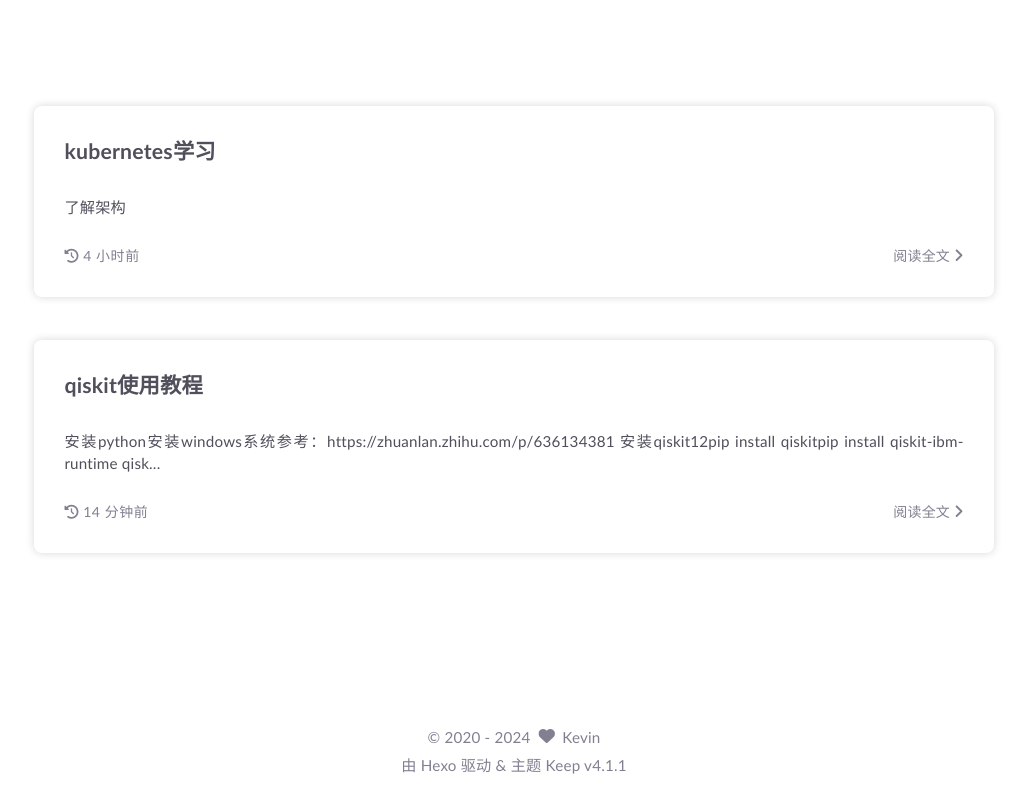
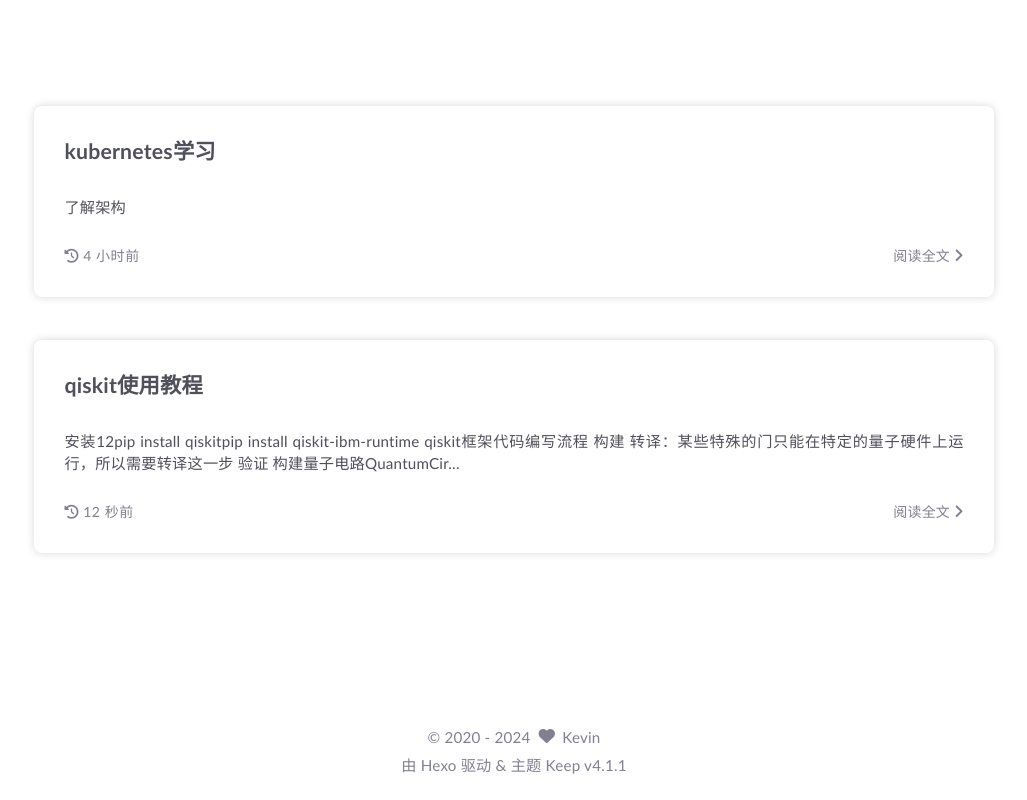
Before and after one commit to sirix-v/sirix-v.github.io, a plain HTML site: page index.html in a window 1280 px wide. Shown: the part 800-1600 px from the top of the page, without its empty margins (126-1153 px from the left). Drawn offline with Linux system fonts and the light colour scheme; some packages are replaced by stand-ins of ours; a script that the page names is missing.

Commit message:
Site updated: 2024-04-09 15:48:18

```diff
--- a/index.html
+++ b/index.html
@@ -268,10 +268,14 @@
 
                     <div class="home-post-content keep-markdown-body">
 
-                            安装python安装windows系统参考：https://zhuanlan.zhihu.com/p/636134381
-安装qiskit12pip install qiskitpip install qiskit-ibm-runtime
+                            安装12pip install qiskitpip install qiskit-ibm-runtime
 
-qisk...
+qiskit框架代码编写流程
+构建
+转译：某些特殊的门只能在特定的量子硬件上运行，所以需要转译这一步
+验证
+
+构建量子电路QuantumCir...
 
                     </div>
 
@@ -282,8 +286,8 @@ qisk...
 
             <span class="meta-info-item border-box">
                 <i class="icon fa-solid fa-history"></i>&nbsp;<span class="home-post-history"
-                                                                                data-updated="Tue Apr 09 2024 15:33:36 GMT+0800"
-                >2024-04-09 15:33:36</span>
+                                                                                data-updated="Tue Apr 09 2024 15:48:06 GMT+0800"
+                >2024-04-09 15:48:06</span>
             </span>
 
 
--- a/search.xml
+++ b/search.xml
@@ -11,8 +11,7 @@
   <entry>
     <title>qiskit使用教程</title>
     <url>/2024/04/09/qiskit%E4%BD%BF%E7%94%A8%E6%95%99%E7%A8%8B/</url>
-    <content><![CDATA[<h2 id="安装"><a href="#安装" class="headerlink" title="安装"></a>安装</h2><h3 id="python安装"><a href="#python安装" class="headerlink" title="python安装"></a>python安装</h3><p>windows系统参考：<a class="link"   href="https://zhuanlan.zhihu.com/p/636134381" >https://zhuanlan.zhihu.com/p/636134381<i class="fas fa-external-link-alt"></i></a></p>
-<h3 id="安装qiskit"><a href="#安装qiskit" class="headerlink" title="安装qiskit"></a>安装qiskit</h3><figure class="highlight plaintext"><table><tr><td class="code"><pre><span class="line">pip install qiskit</span><br><span class="line">pip install qiskit-ibm-runtime</span><br></pre></td></tr></table></figure>
+    <content><![CDATA[<h2 id="安装"><a href="#安装" class="headerlink" title="安装"></a>安装</h2><figure class="highlight plaintext"><table><tr><td class="code"><pre><span class="line">pip install qiskit</span><br><span class="line">pip install qiskit-ibm-runtime</span><br></pre></td></tr></table></figure>
 
 <h2 id="qiskit框架代码编写流程"><a href="#qiskit框架代码编写流程" class="headerlink" title="qiskit框架代码编写流程"></a>qiskit框架代码编写流程</h2><ul>
 <li>构建</li>
```
Also changed, not shown: 2024/04/09/qiskit使用教程/index.html (+4 -5 lines), atom.xml (+3 -3 lines).
